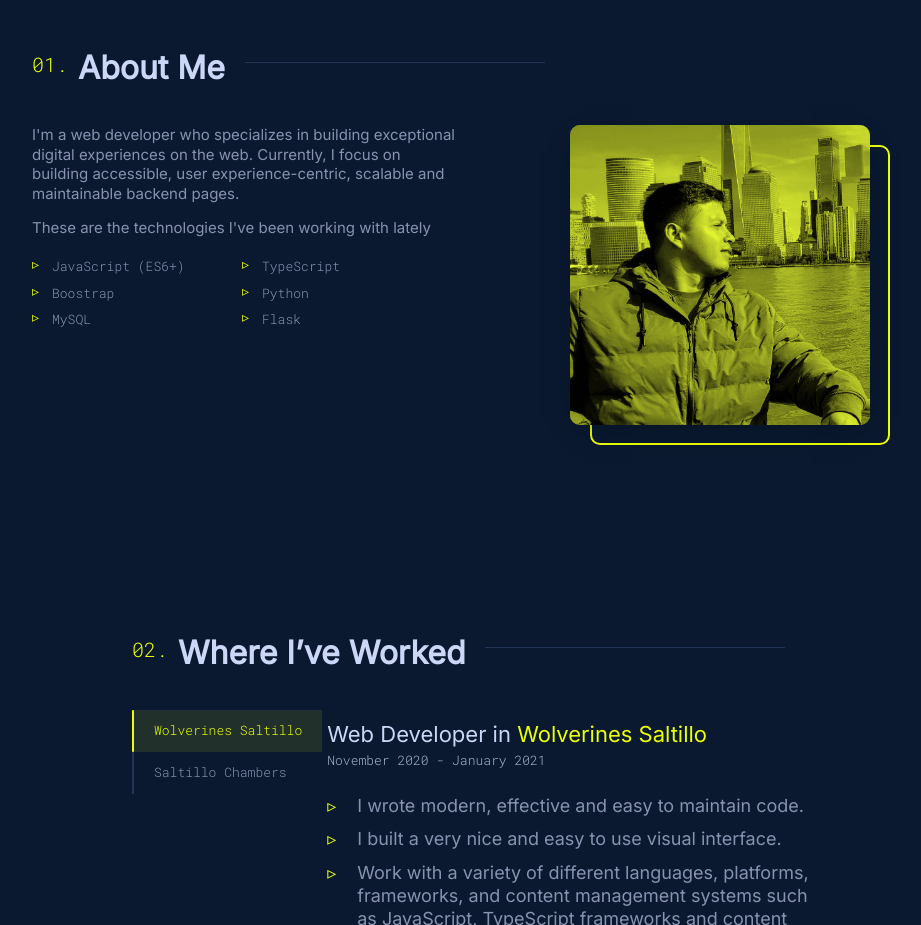
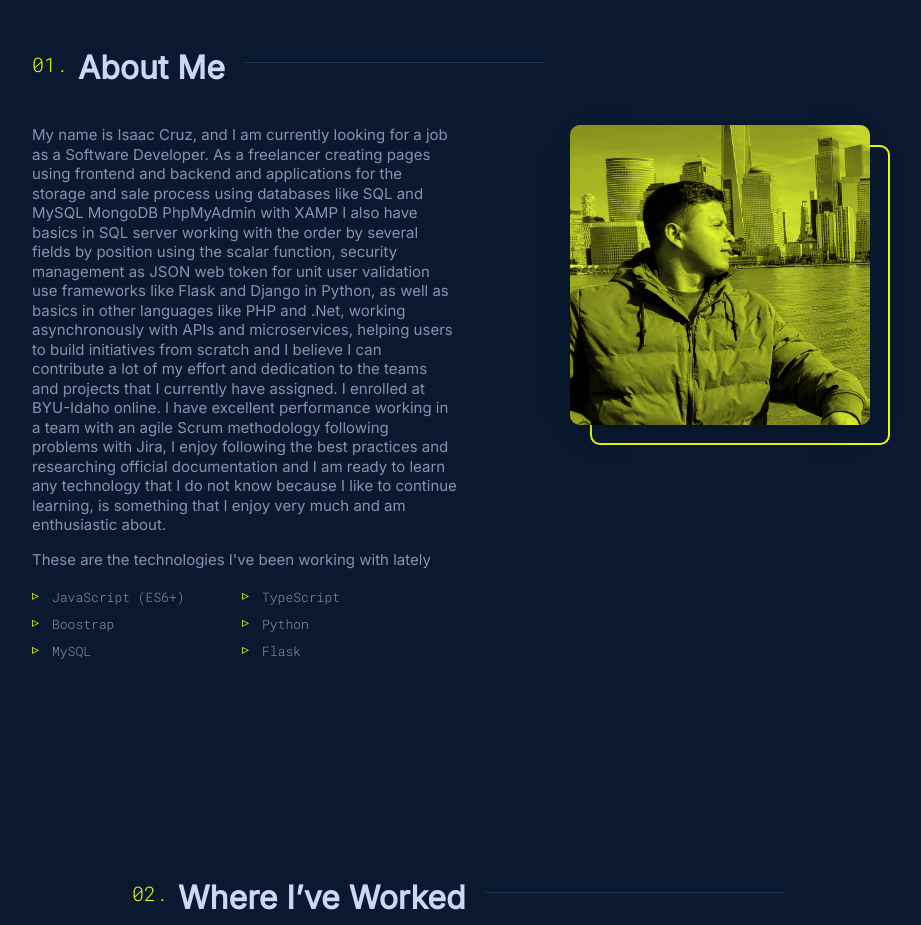
Before and after one commit to cruzisaac51/Portfolio, a plain HTML site: page index.html in a window 1280 px wide. Shown: the part 860-1785 px from the top of the page, without its empty margins (158-1079 px from the left). Drawn offline with nearby package versions, Linux system fonts and the light colour scheme; no server answers; a script that the page names is missing.

Commit message:
ME IN 30 SEC.

```diff
--- a/index.html
+++ b/index.html
@@ -147,7 +147,10 @@
                 <section id="about" class="about" data-sr-id="0" style="visibility:visible"><h2 class="numbered-heading">About Me</h2>
                     <div class="inner">
                         <div class="pD gs_reveal desdeIzquierda" class="">
-                            <div><p>I'm a web developer who specializes in building exceptional digital experiences on the web. Currently, I focus on building accessible, user experience-centric, scalable and maintainable backend pages.</p><p>These are the technologies I've been working with lately</p>
+                            <div><p>My name is Isaac Cruz, and I am currently looking for a job as a Software Developer.
+                                As a freelancer creating pages using frontend and backend and applications for the storage and sale process using databases like SQL and MySQL MongoDB PhpMyAdmin with XAMP I also have basics in SQL server working with the order by several fields by position using the scalar function, security management as JSON web token for unit user validation use frameworks like Flask and Django in Python, as well as basics in other languages like PHP and .Net, working asynchronously with APIs and microservices, helping users to build initiatives from scratch and I believe I can contribute a lot of my effort and dedication to the teams and projects that I currently have assigned. I enrolled at BYU-Idaho online. I have excellent performance working in a team with an agile Scrum methodology following problems with Jira, I enjoy following the best practices and researching official documentation and I am ready to learn any technology that I do not know because I like to continue learning, is something that I enjoy very much and am enthusiastic about.
+
+                               </p><p>These are the technologies I've been working with lately</p>
                             </div>
                             <ul class="skills-list">
                                 <li>JavaScript (ES6+)</li>
```
